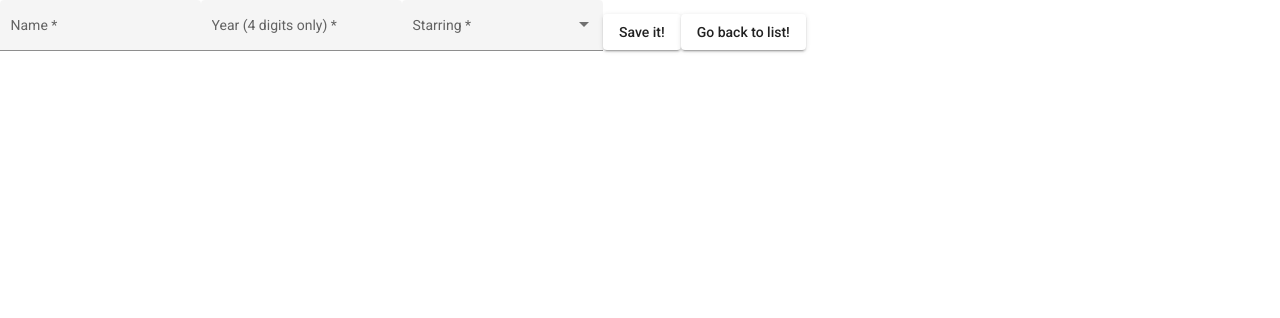
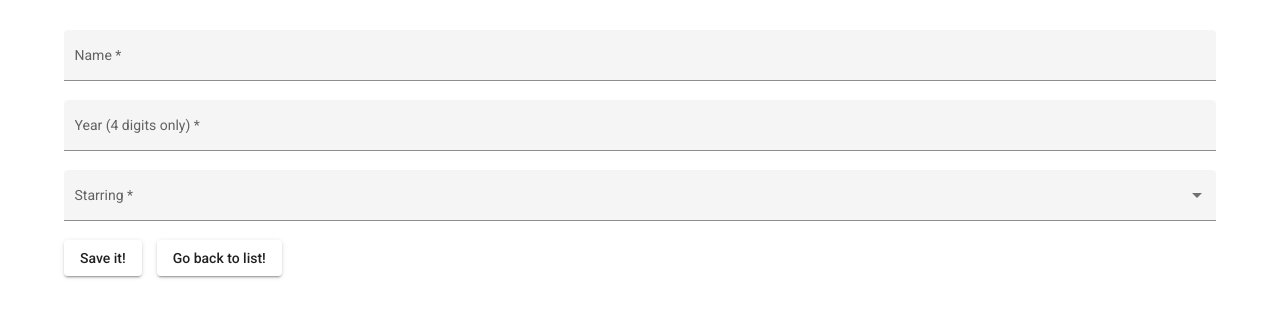
Before and after one commit to v4n3ss4ms/movieApp_angular, an Angular app: page /new in a window 1280 px wide. Shown: the top 318 px of the page. Built offline with nearby package versions, Linux system fonts and the light colour scheme.

Commit message:
some styling

```diff
--- a/src/app/movie-list/movie-list.component.html
+++ b/src/app/movie-list/movie-list.component.html
@@ -1,11 +1,11 @@
 <div class='component-wrapper'>
   <div class="actions-movies-table">
-    <mat-form-field appearance="standard">
+    <mat-form-field appearance="standard" class="input-filter">
       <mat-label>Filter</mat-label>
       <input matInput (keyup)="applyFilter($event)" placeholder="Search..." #input>
     </mat-form-field>
 
-    <button mat-raised-button (click)="addMovie()" class="">
+    <button mat-raised-button (click)="addMovie()" class="add-button">
       Add movie
     </button>
   </div>
--- a/src/app/movie-list/movie-list.component.sass
+++ b/src/app/movie-list/movie-list.component.sass
@@ -14,3 +14,9 @@
 .mat-column-rating
     width: 10%
     text-align: center
+
+.actions-movies-table
+    .input-filter
+        width: 60%
+    .add-button
+        margin-left: 15px
--- a/src/app/new-movie/new-movie.component.html
+++ b/src/app/new-movie/new-movie.component.html
@@ -1,16 +1,16 @@
 <div class='component-wrapper'>
     <form [formGroup]="movieForm" (ngSubmit)="saveNewMovie()">
-        <mat-form-field class="example-full-width" appearance="fill">
+        <mat-form-field class="field-full-width" appearance="fill">
             <mat-label>Name</mat-label>
             <input matInput placeholder="Movie name" formControlName="movieName">
         </mat-form-field>
 
-        <mat-form-field class="example-full-width" appearance="fill">
+        <mat-form-field class="field-full-width" appearance="fill">
             <mat-label>Year (4 digits only)</mat-label>
             <input matInput placeholder="Movie year" formControlName="movieYear" ngModel pattern="^[0-9]{4}$">
         </mat-form-field>
 
-        <mat-form-field class="example-full-width" appearance="fill">
+        <mat-form-field class="field-full-width" appearance="fill">
             <mat-label>Starring</mat-label>
             <mat-select formControlName="movieStarring">
                 <mat-option *ngFor="let i of starrings" [value]="i">
@@ -18,11 +18,13 @@
                 </mat-option>
             </mat-select>
         </mat-form-field>
+        <div class="new-buttons">
             <button mat-raised-button type="submit">
                 Save it!
             </button>
             <button mat-raised-button (click)="goBack()">
                 Go back to list!
             </button>
+        </div>
     </form>
 </div>
--- a/src/app/new-movie/new-movie.component.sass
+++ b/src/app/new-movie/new-movie.component.sass
@@ -0,0 +1,8 @@
+.component-wrapper
+    width: 90%
+    margin: 30px auto
+.field-full-width
+    width: 100%
+.new-buttons
+    button:not(:first-child)
+        margin-left: 15px
```
Lines whose indentation alone changed are shown as unchanged.
